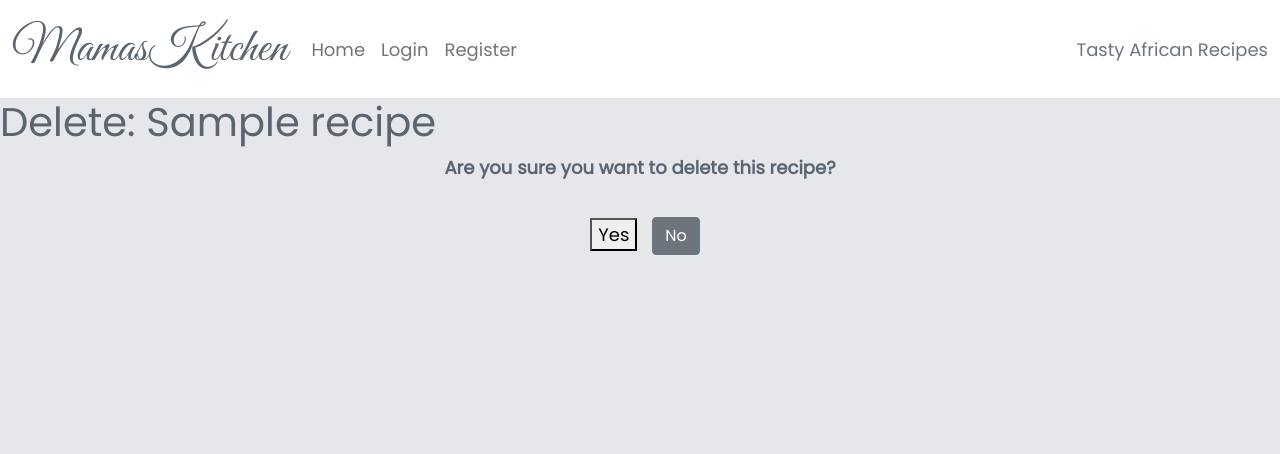
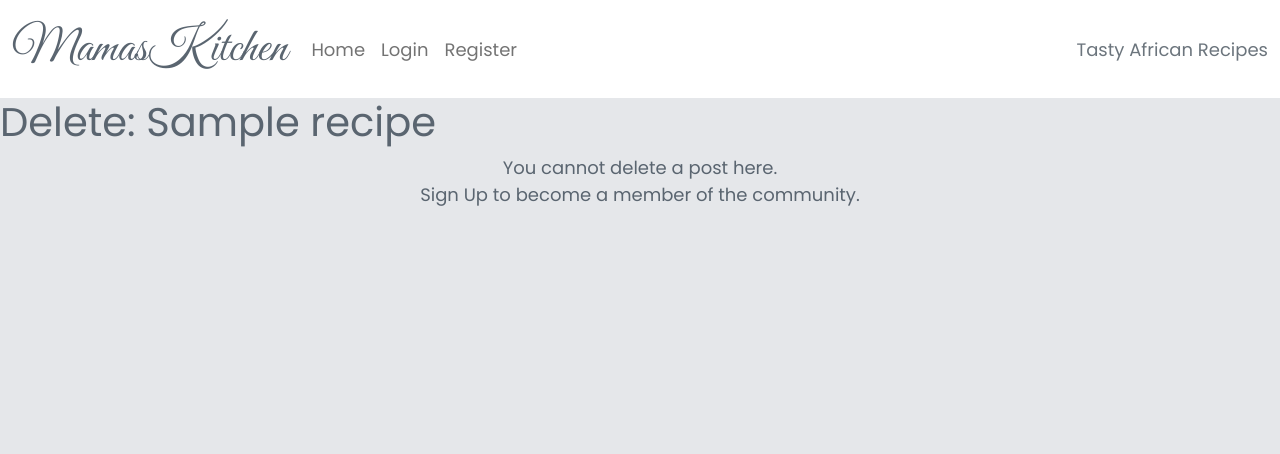
Before and after one commit to belovedpearl/AfricanRecipes-PP4, a Django app: page /details/1/delete in a window 1280 px wide. Shown: the top 454 px of the page. Run offline with Django 3.2, Linux system fonts and the light colour scheme; tables that the repository leaves empty hold one stand-in row (values such as "Sample post"); some libraries are stand-ins or nearby versions.

Commit message:
Prevent post delete by unregistered members

```diff
--- a/templates/deleterecipe.html
+++ b/templates/deleterecipe.html
@@ -6,7 +6,7 @@
 {% load crispy_forms_tags %}
 <h1>Delete: {{recipe.title }} </h1>
 <div class="text-center">
-
+    {% if user.is_authenticated %}
     <div class="form-group">
         <form method="POST" action="{% url 'deleterecipe' pk=recipe.pk %}">
             {% csrf_token %}
@@ -15,6 +15,15 @@
             <a href="{% url 'home' %}" class="btn btn-secondary">No</a>
         </form>
     </div>
+    {% else %}
+
+    <div class="text-center">
+        You cannot delete a post here.
+        <br>
+        Sign Up to become a member of the community.
+    </div>
+
+    {% endif %}
 </div>
 
 
```
